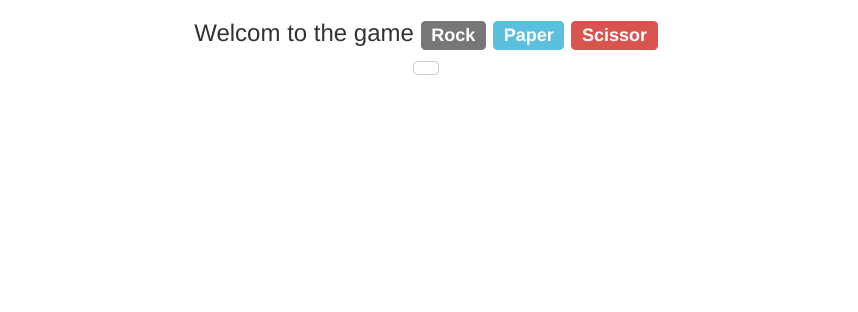
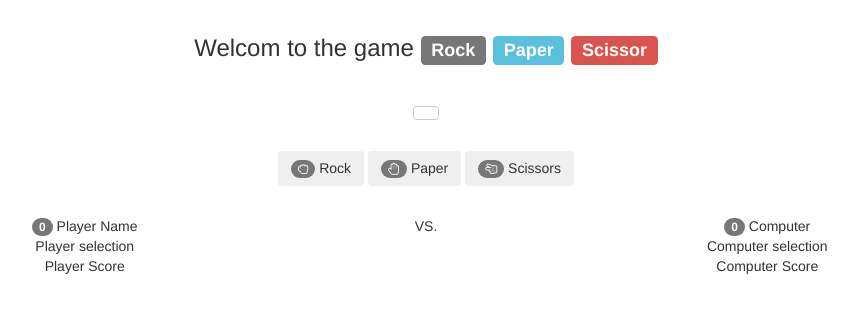
Before and after one commit to KTerka/Game, a plain HTML site: page index.html in a window 1280 px wide. Shown: the whole page, without its empty margins (214-1072 px from the left). Drawn offline with nearby package versions, Linux system fonts and the light colour scheme.

Commit message:
State of the game - not started

```diff
--- /dev/null
+++ b/css/style.css
@@ -0,0 +1,3 @@
+.container {
+	padding: 15px;
+}
--- a/index.html
+++ b/index.html
@@ -3,8 +3,10 @@
 	<head>
 		<meta charset="UTF-8">
 		<title>Gra: paier, kamień, nożyczki</title>
+		<link rel="stylesheet" href="css/style.css" type="text/css">
 		<link href="https://maxcdn.bootstrapcdn.com/bootstrap/3.3.6/css/bootstrap.min.css" rel="stylesheet" />
 		<link href="https://cdnjs.cloudflare.com/ajax/libs/font-awesome/4.6.3/css/font-awesome.min.css" rel="stylesheet" />
+
 	</head>
 	<body>
 		<div class="container">
@@ -24,7 +26,91 @@
 		</div>
 
 		<div id="js-playerPickElement" class="container">
-		<div>
+			<div class="row text-center">
+
+				<button id="js-playerPick_rock" class="btn">
+					<span class="badge">
+						<i class="fa fa-hand-rock-o" aria-hidden="true"></i>
+					</span>
+					Rock
+				</button>
+
+				<button id="js-playerPick_paper" class="btn">
+					<span class="badge">
+						<i class="fa fa-hand-paper-o" aria-hidden="true"></i>
+					</span>
+					Paper
+				</button>
+
+				<button id="js-playerPick_scissors" class="btn">
+					<span class="badge">
+						<i class="fa fa-hand-scissors-o" aria-hidden="true"></i>
+					</span>
+					Scissors
+				</button>
+
+
+			</div>
+		</div>
+
+		<div id="js-resultsTableElement" class="container">
+			<div class="row">
+				<div class="col-xs-5 text-center">
+					<span id="js-playerPoints" class="badge">
+						0
+					</span>
+					<span id="js-playerName">
+						Player Name
+					</span>
+				</div>
+
+				<div class="col-xs-2 text-center">
+					VS.
+				</div>
+
+				<div class="col-xs-5 text-center">
+					<span id="js-computerPoints" class="badge">
+						0
+					</span>
+					Computer
+				</div>
+
+			</div>
+
+			<div class="row">
+
+				<div class="col-xs-5 text-center">
+					<span id="js-playerPick">
+						Player selection
+					</span>
+				</div>
+
+				<div class="col-xs-2"></div>
+
+				<div class="col-xs-5 text-center">
+					<span id="js-computerPick">
+						Computer selection
+					</span>
+				</div>
+
+			</div>
+
+			<div class="row">
+				<div class="col-xs-5 text-center">
+					<span id="js-playerResult">
+						Player Score
+					</span>
+				</div>
+				<div class="col-xs-2">
+				</div>
+				<div class="col-xs-5 text-center">
+					<span id="js-computerResult">
+						Computer Score
+					</span>
+				</div>
+			</div>
+
+		</div>
 
 
 	<script type="text/javascript" src="js/script.js"></script>
--- a/js/script.js
+++ b/js/script.js
@@ -1,3 +1,25 @@
 var newGameBtn = documet.getElementById('js-newGameButton');
 
 newGameBtn.addEventListener('click', newGame);
+
+var pickRock = document.getElementById('js-playerPick_rock');
+	pickPaper = document.getElementById('js-playerPick_rock');
+	pickScissors = document.getElementById('js-playerPick_scissors');
+
+pickRock.addEventListener('click' , function(){playerPick('rock')});
+pickPaper.addEventListener('click' , function(){playerPick('paper')});
+pickScissors.addEventListener('click' , function(){playerPick('scissors')});
+
+
+var gameStste = 'notStarted';  //started //ended
+	player = {
+		name: '',
+		score: 0
+	},
+	computer = {
+		score: 0
+	};
+
+var newGameElem = document.getElementById('js-newGameElement');
+	pickElem = document.getElementById('js-playerPickElement');
+	resultsElem = document.getElementById('js-resultsTableElement');
```
